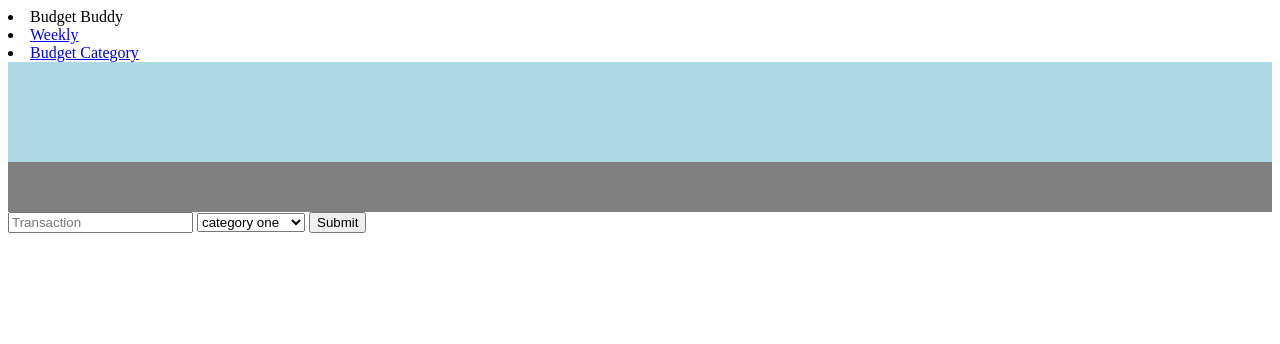
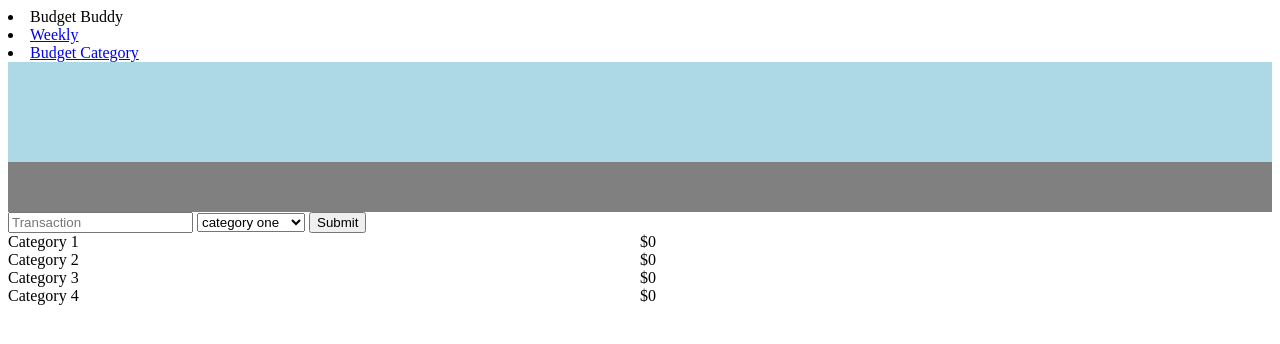
Before and after one commit to benjamindrolls/BudgetBuddyProject, a plain HTML site: page index.html in a window 1280 px wide. Drawn offline with Linux system fonts and the light colour scheme.

Commit message:
Added flexbox to spending breakdown

```diff
--- a/index.html
+++ b/index.html
@@ -38,20 +38,20 @@
     </form>
     <div class="container">
         <div class="column1">
-        <div class="category" id="categoryOne"></div>
-        <div class="category" id="categoryTwo"></div>
-        <div class="category" id="categoryThree"></div>
-        <div class="category" id="categoryFour"></div>
-    </div>
-    <div class="column2">
-            <div class="dollarsLeft" id="dollarsCategory1"></div>
-            <div class="dollarsLeft" id="dollarsCategory2"></div>
-            <div class="dollarsLeft" id="dollarsCategory3"></div>
-            <div class="dollarsLeft" id="dollarsCategory4"></div>
+            <div class="category" id="categoryOne">Category 1</div>
+            <div class="category" id="categoryTwo">Category 2</div>
+            <div class="category" id="categoryThree">Category 3</div>
+            <div class="category" id="categoryFour">Category 4</div>
+        </div>
+        <div class="column2">
+                <div class="dollarsLeft" id="dollarsCategory1">$0</div>
+                <div class="dollarsLeft" id="dollarsCategory2">$0</div>
+                <div class="dollarsLeft" id="dollarsCategory3">$0</div>
+                <div class="dollarsLeft" id="dollarsCategory4">$0</div>
 
 
+        </div>
     </div>
-</div>
 
 <script src="scripts.js"></script>
 </body>
--- a/styles.css
+++ b/styles.css
@@ -8,3 +8,9 @@
     height: 100px;
     background-color: lightblue;
 }
+.container {
+    display: flex;
+}
+.column1, .column2 {
+    flex: 1;
+}
```
